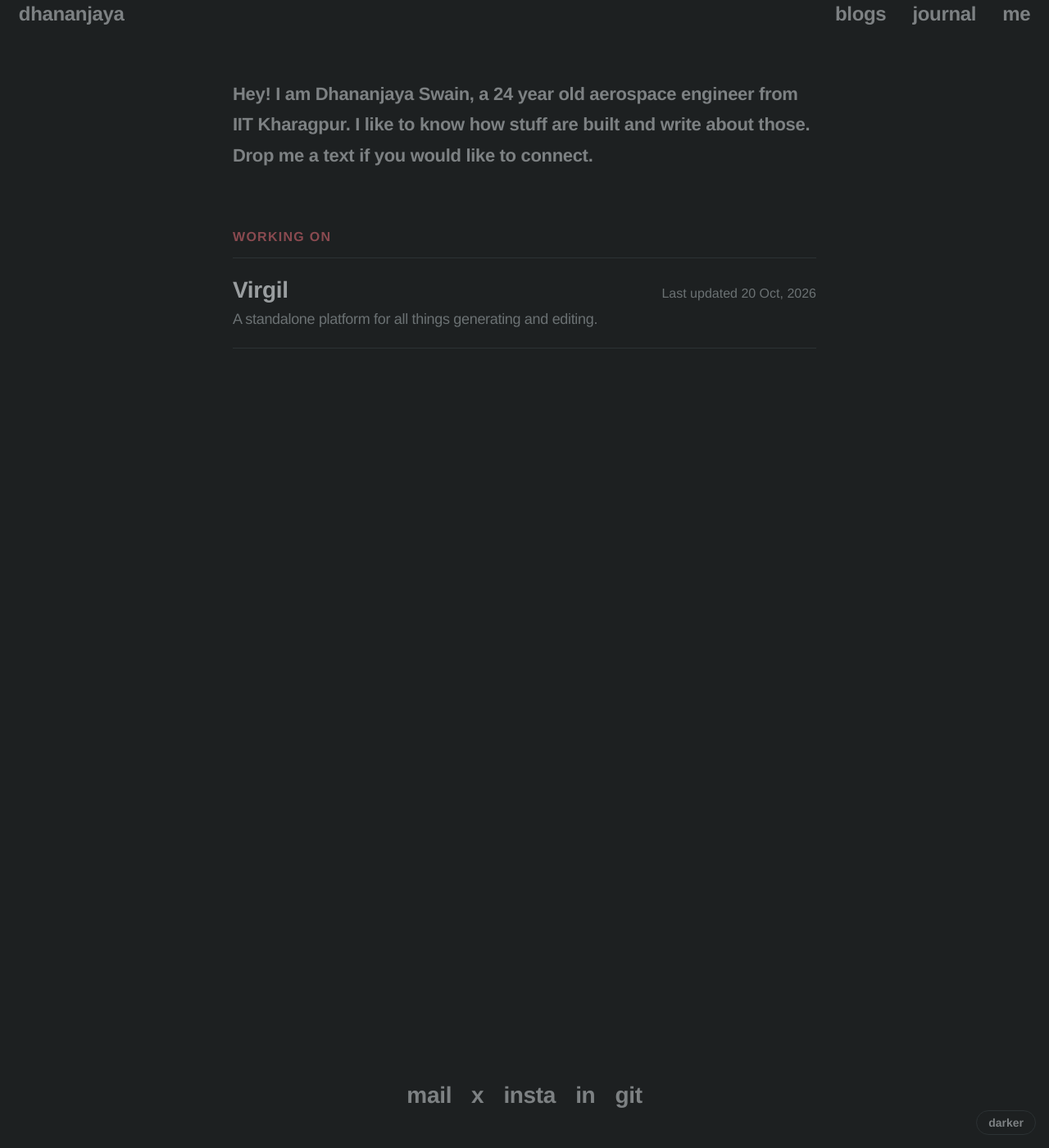
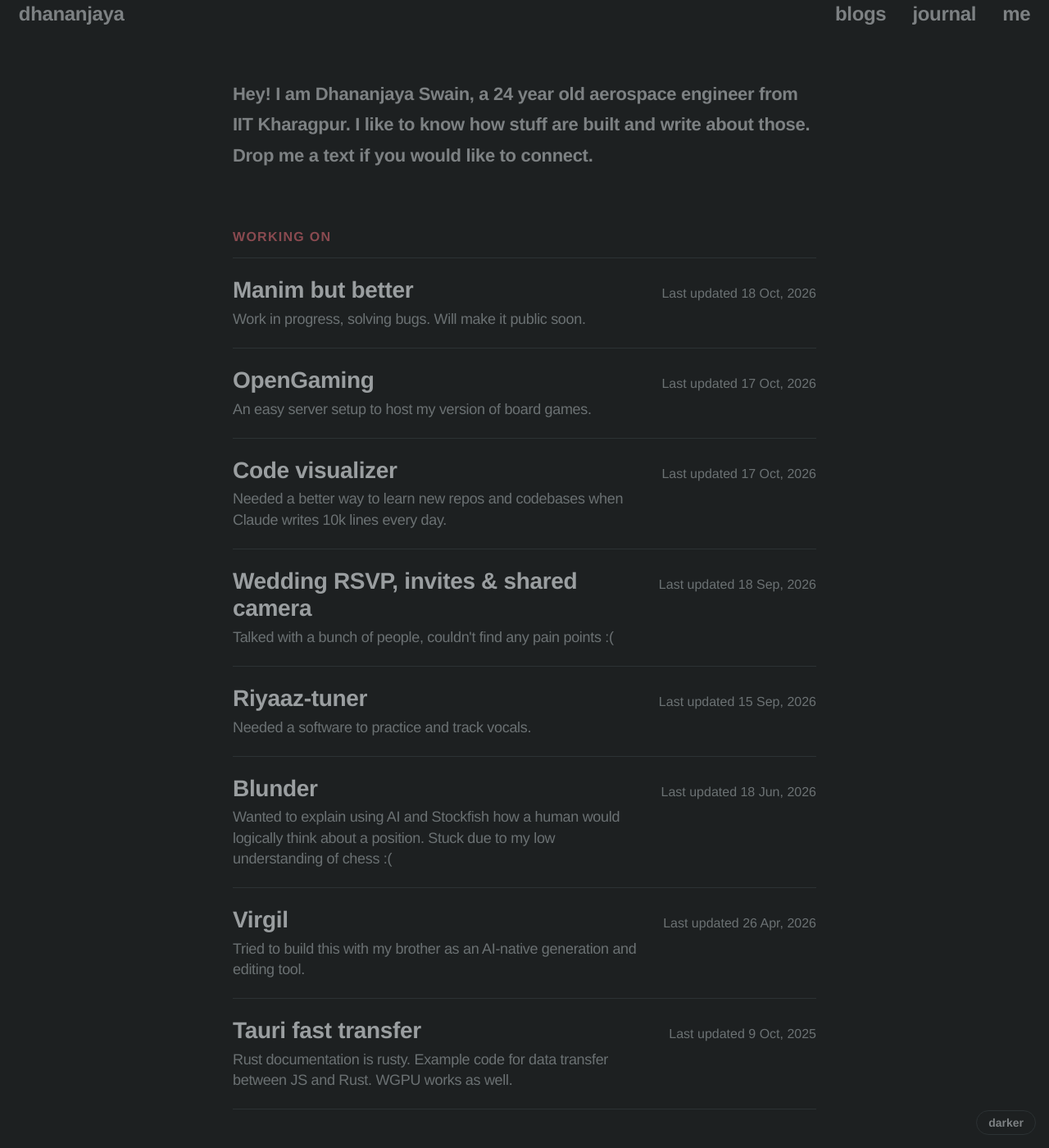
Before and after one commit to thelastone07/thelastone07.github.io, a Jekyll site: the page me.html, which Jekyll copies as it is, in a window 1280 px wide and 1400 px high. Shown: the whole window at 82% size. Built offline with Jekyll 4.4.1, drawn with Linux system fonts in a browser that asks for light colours.

Commit message:
add projects to me page, sorted by last updated
Co-Authored-By: Claude Sonnet 5.5 <noreply@anthropic.com>

```diff
--- a/me.html
+++ b/me.html
@@ -30,12 +30,62 @@
         <div>
           <div class="me-section-label">Working on</div>
           <ul class="me-projects">
+            <!-- newest "last updated" first -->
             <li>
               <div class="me-project-info">
-                <span class="me-project-name">Virgil</span>
-                <span class="me-project-desc">A standalone platform for all things generating and editing.</span>
+                <span class="me-project-name">Manim but better</span>
+                <span class="me-project-desc">Work in progress, solving bugs. Will make it public soon.</span>
               </div>
-              <span class="me-project-date">Last updated 20 Oct, 2026</span>
+              <span class="me-project-date">Last updated 18 Oct, 2026</span>
+            </li>
+            <li>
+              <div class="me-project-info">
+                <span class="me-project-name"><a href="https://github.com/thelastone07/openGaming">OpenGaming</a></span>
+                <span class="me-project-desc">An easy server setup to host my version of board games.</span>
+              </div>
+              <span class="me-project-date">Last updated 17 Oct, 2026</span>
+            </li>
+            <li>
+              <div class="me-project-info">
+                <span class="me-project-name"><a href="https://github.com/thelastone07/visualizer">Code visualizer</a></span>
+                <span class="me-project-desc">Needed a better way to learn new repos and codebases when Claude writes 10k lines every day.</span>
+              </div>
+              <span class="me-project-date">Last updated 17 Oct, 2026</span>
+            </li>
+            <li>
+              <div class="me-project-info">
+                <span class="me-project-name">Wedding RSVP, invites &amp; shared camera</span>
+                <span class="me-project-desc">Talked with a bunch of people, couldn't find any pain points :(</span>
+              </div>
+              <span class="me-project-date">Last updated 18 Sep, 2026</span>
+            </li>
+            <li>
+              <div class="me-project-info">
+                <span class="me-project-name"><a href="https://github.com/thelastone07/riyaz-tuner">Riyaaz-tuner</a></span>
+                <span class="me-project-desc">Needed a software to practice and track vocals.</span>
+              </div>
+              <span class="me-project-date">Last updated 15 Sep, 2026</span>
+            </li>
+            <li>
+              <div class="me-project-info">
+                <span class="me-project-name">Blunder</span>
+                <span class="me-project-desc">Wanted to explain using AI and Stockfish how a human would logically think about a position. Stuck due to my low understanding of chess :(</span>
+              </div>
+              <span class="me-project-date">Last updated 18 Jun, 2026</span>
+            </li>
+            <li>
+              <div class="me-project-info">
+                <span class="me-project-name"><a href="https://tryvirgil.org">Virgil</a></span>
+                <span class="me-project-desc">Tried to build this with my brother as an AI-native generation and editing tool.</span>
+              </div>
+              <span class="me-project-date">Last updated 26 Apr, 2026</span>
+            </li>
+            <li>
+              <div class="me-project-info">
+                <span class="me-project-name"><a href="https://github.com/thelastone07/tauri-ipc-stream">Tauri fast transfer</a></span>
+                <span class="me-project-desc">Rust documentation is rusty. Example code for data transfer between JS and Rust. WGPU works as well.</span>
+              </div>
+              <span class="me-project-date">Last updated 9 Oct, 2025</span>
             </li>
           </ul>
         </div>
```
